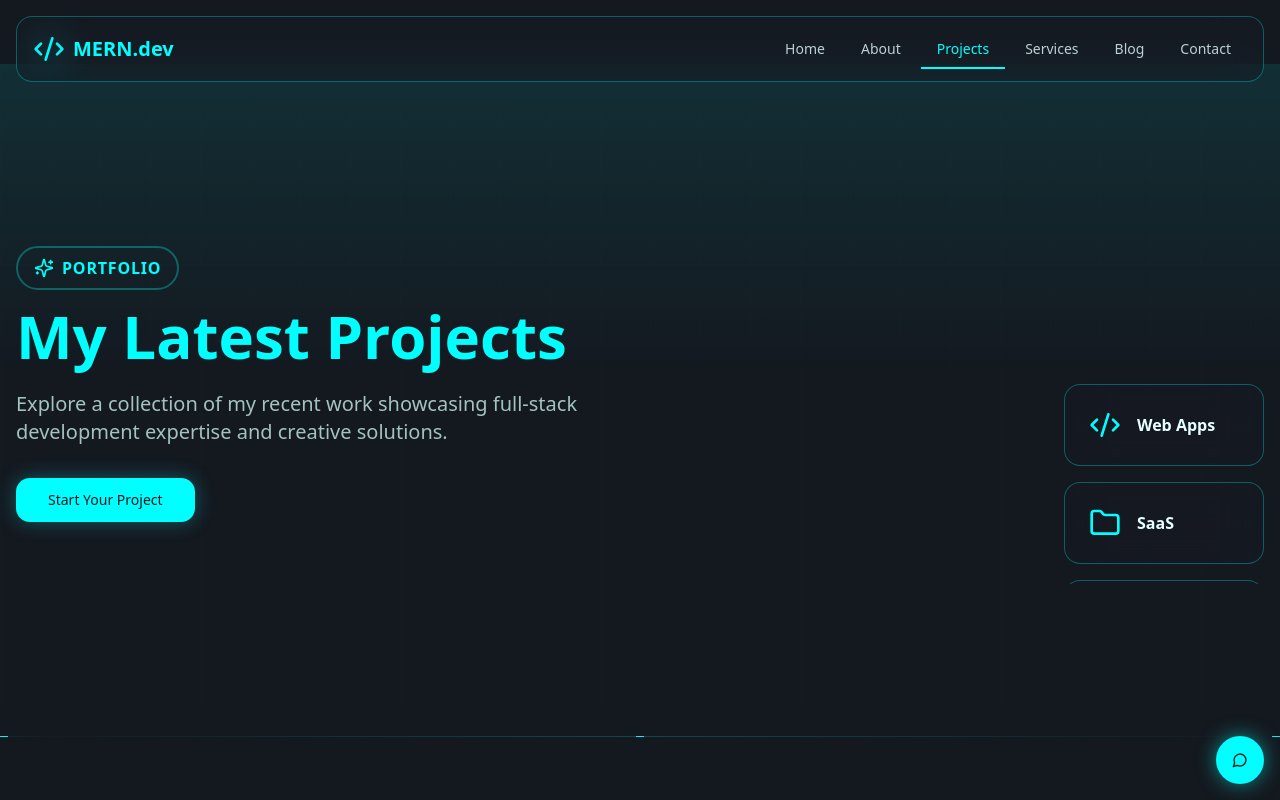
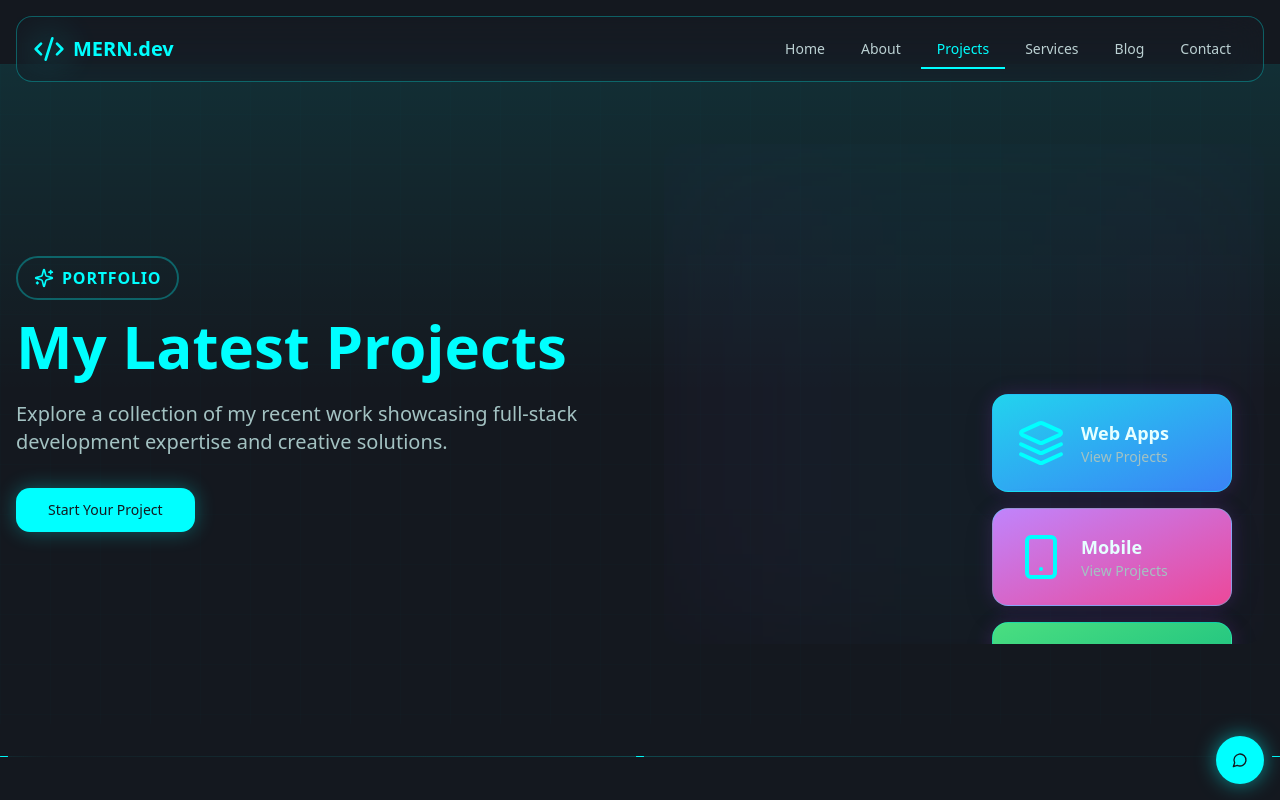
Before and after one commit to HassnainAli914/neo-chronos-dev-74065, a React (Vite) app: page /projects in a window 1280 px wide. Shown: the top 800 px of the page. Built offline with nearby package versions, Linux system fonts and the light colour scheme; the HTML template or start-up script is replaced by a standard one.

Commit message:
Add laser beam transition

```diff
--- a/src/components/LaserBeamTransition.tsx
+++ b/src/components/LaserBeamTransition.tsx
@@ -1,13 +1,13 @@
 import { motion } from "framer-motion";
 import { useEffect, useState } from "react";
-import { Code2, Folder, FileCode } from "lucide-react";
+import { Layers, Smartphone, Globe } from "lucide-react";
 
 const LaserBeamTransition = () => {
   const [animationPhase, setAnimationPhase] = useState<"code" | "beam" | "cards">("code");
 
   useEffect(() => {
-    const timer1 = setTimeout(() => setAnimationPhase("beam"), 500);
-    const timer2 = setTimeout(() => setAnimationPhase("cards"), 2000);
+    const timer1 = setTimeout(() => setAnimationPhase("beam"), 800);
+    const timer2 = setTimeout(() => setAnimationPhase("cards"), 2500);
     return () => {
       clearTimeout(timer1);
       clearTimeout(timer2);
@@ -15,129 +15,210 @@ const LaserBeamTransition = () => {
   }, []);
 
   const codeSnippets = [
-    "const project = {",
-    "  name: 'Awesome App',",
-    "  tech: ['React', 'Node'],",
-    "  status: 'deployed'",
-    "};",
+    "const projects = [",
+    "  { name: 'E-Commerce', ",
+    "    stack: 'MERN' },",
+    "  { name: 'SaaS Dashboard',",
+    "    tech: 'Next.js' },",
+    "  { name: 'Social App',",
+    "    db: 'MongoDB' }",
+    "];",
   ];
 
-  const projectCards = [
-    { icon: <Code2 className="w-8 h-8" />, label: "Web Apps" },
-    { icon: <Folder className="w-8 h-8" />, label: "SaaS" },
-    { icon: <FileCode className="w-8 h-8" />, label: "E-Commerce" },
+  const projectMockups = [
+    { icon: <Layers className="w-12 h-12" />, title: "Web Apps", gradient: "from-cyan-400 to-blue-500" },
+    { icon: <Smartphone className="w-12 h-12" />, title: "Mobile", gradient: "from-purple-400 to-pink-500" },
+    { icon: <Globe className="w-12 h-12" />, title: "SaaS", gradient: "from-green-400 to-emerald-500" },
   ];
 
   return (
-    <div className="relative w-full h-[400px] flex items-center justify-center overflow-hidden">
-      {/* Code Layer - Left Side */}
+    <div className="relative w-full h-[500px] flex items-center justify-center overflow-hidden rounded-lg">
+      {/* Background code text - full screen */}
       <motion.div
-        initial={{ opacity: 1 }}
+        initial={{ opacity: 0.6 }}
         animate={{
-          opacity: animationPhase === "code" ? 1 : 0,
-          x: animationPhase === "cards" ? -50 : 0
+          opacity: animationPhase === "code" ? 0.6 : animationPhase === "beam" ? 0.3 : 0,
         }}
-        transition={{ duration: 0.6, ease: "easeOut" }}
-        className="absolute left-0 top-1/2 -translate-y-1/2 z-10 font-mono text-sm text-primary/80 space-y-2"
+        transition={{ duration: 0.5 }}
+        className="absolute inset-0 font-mono text-xs text-muted-foreground/40 leading-relaxed overflow-hidden"
       >
+        <div className="p-8 space-y-1">
           {codeSnippets.map((line, i) => (
             <motion.div
               key={i}
-            initial={{ opacity: 0, x: -20 }}
+              initial={{ opacity: 0, x: -30 }}
               animate={{ opacity: 1, x: 0 }}
-            transition={{ delay: i * 0.1, duration: 0.4 }}
-            className="whitespace-pre"
+              transition={{ delay: i * 0.08, duration: 0.4 }}
             >
               {line}
             </motion.div>
           ))}
+        </div>
       </motion.div>
 
-      {/* Laser Beam Effect */}
+      {/* Laser Beam with Enhanced Effects */}
       <motion.div
-        initial={{ x: "-100%", opacity: 0 }}
+        initial={{ x: "-120%", opacity: 0 }}
         animate={{
-          x: animationPhase === "beam" || animationPhase === "cards" ? "100%" : "-100%",
+          x: animationPhase === "beam" || animationPhase === "cards" ? "120%" : "-120%",
           opacity: animationPhase === "beam" ? 1 : 0,
         }}
         transition={{
-          duration: 1.5,
-          ease: "easeInOut",
-          opacity: { duration: 0.3 }
+          duration: 1.8,
+          ease: [0.22, 1, 0.36, 1],
+          opacity: { duration: 0.4 }
         }}
-        className="absolute inset-y-0 w-1 z-20"
+        className="absolute inset-y-0 w-2 z-30"
+        style={{
+          filter: "blur(0px)",
+        }}
       >
-        {/* Main Beam */}
-        <div className="absolute inset-0 bg-gradient-to-r from-transparent via-primary to-transparent opacity-90" />
+        {/* Core beam - bright purple/cyan gradient */}
+        <div className="absolute inset-0 bg-gradient-to-b from-purple-400 via-cyan-400 to-purple-500 opacity-100"
+             style={{
+               boxShadow: "0 0 40px 10px rgba(168, 85, 247, 0.8), 0 0 80px 20px rgba(6, 182, 212, 0.6)"
+             }}
+        />
 
-        {/* Glow Effect */}
-        <div className="absolute inset-0 bg-primary blur-xl opacity-60" />
-        <div className="absolute inset-0 bg-primary blur-2xl opacity-40" />
+        {/* Inner glow */}
+        <div className="absolute inset-0 bg-white/40 blur-sm" />
 
-        {/* Glass Effect */}
-        <div className="absolute inset-0 bg-white/10 backdrop-blur-sm" />
+        {/* Outer glow layers */}
+        <div className="absolute inset-0 bg-purple-400 blur-xl opacity-70"
+             style={{ transform: "scaleX(3)" }}
+        />
+        <div className="absolute inset-0 bg-cyan-400 blur-2xl opacity-50"
+             style={{ transform: "scaleX(5)" }}
+        />
+        <div className="absolute inset-0 bg-purple-500 blur-3xl opacity-40"
+             style={{ transform: "scaleX(7)" }}
+        />
 
-        {/* Particles */}
-        {[...Array(8)].map((_, i) => (
+        {/* Particles around the beam */}
+        {[...Array(30)].map((_, i) => {
+          const isLeft = i % 2 === 0;
+          const yPos = (i * 3.5) % 100;
+          const delay = i * 0.04;
+          const xOffset = Math.random() * 40 + 20;
+
+          return (
             <motion.div
               key={i}
-            initial={{ opacity: 0 }}
-            animate={{
-              opacity: [0, 1, 0],
-              y: [-20, 20],
-              x: [-10, 10],
-            }}
+              initial={{ opacity: 0, scale: 0 }}
+              animate={animationPhase === "beam" ? {
+                opacity: [0, 1, 1, 0],
+                scale: [0, 1, 1.2, 0],
+                x: isLeft ? [-xOffset, -xOffset - 30] : [xOffset, xOffset + 30],
+                y: [0, Math.random() * 40 - 20],
+              } : {}}
               transition={{
-              duration: 1,
-              delay: i * 0.15,
-              repeat: 1,
+                duration: 1.2,
+                delay: delay,
                 ease: "easeOut"
               }}
-            className="absolute w-1 h-1 bg-primary rounded-full blur-sm"
+              className="absolute rounded-full"
               style={{
-              top: `${(i + 1) * 12}%`,
-              left: `${Math.random() * 20 - 10}px`,
+                top: `${yPos}%`,
+                left: isLeft ? -10 : 10,
+                width: `${Math.random() * 4 + 2}px`,
+                height: `${Math.random() * 4 + 2}px`,
+                background: i % 3 === 0
+                  ? "rgba(168, 85, 247, 0.8)"
+                  : i % 3 === 1
+                  ? "rgba(6, 182, 212, 0.8)"
+                  : "rgba(255, 255, 255, 0.9)",
+                boxShadow: `0 0 ${Math.random() * 10 + 5}px ${i % 2 === 0 ? "rgba(168, 85, 247, 0.9)" : "rgba(6, 182, 212, 0.9)"}`,
+              }}
+            />
+          );
+        })}
+
+        {/* Light streaks */}
+        {[...Array(5)].map((_, i) => (
+          <motion.div
+            key={`streak-${i}`}
+            initial={{ opacity: 0, scaleY: 0 }}
+            animate={animationPhase === "beam" ? {
+              opacity: [0, 0.6, 0],
+              scaleY: [0, 1, 0],
+            } : {}}
+            transition={{
+              duration: 0.8,
+              delay: i * 0.15,
+              ease: "easeInOut"
+            }}
+            className="absolute w-[2px] bg-gradient-to-b from-transparent via-white to-transparent"
+            style={{
+              height: "60%",
+              top: "20%",
+              left: `${(i - 2) * 3}px`,
+              opacity: 0.4,
             }}
           />
         ))}
       </motion.div>
 
-      {/* Project Cards Layer - Right Side */}
+      {/* Project Cards/Mockups - After beam passes */}
       <motion.div
-        initial={{ opacity: 0, scale: 0.9 }}
+        initial={{ opacity: 0, scale: 0.85, x: 100 }}
         animate={{
           opacity: animationPhase === "cards" ? 1 : 0,
-          scale: animationPhase === "cards" ? 1 : 0.9,
-          x: animationPhase === "cards" ? 0 : 50
+          scale: animationPhase === "cards" ? 1 : 0.85,
+          x: animationPhase === "cards" ? 0 : 100,
         }}
-        transition={{ duration: 0.8, ease: "easeOut", delay: 0.2 }}
-        className="absolute right-0 top-1/2 -translate-y-1/2 z-10 grid grid-cols-1 gap-4"
+        transition={{ duration: 0.9, ease: "easeOut", delay: 0.3 }}
+        className="absolute right-8 top-1/2 -translate-y-1/2 z-20 flex flex-col gap-4"
       >
-        {projectCards.map((card, i) => (
+        {projectMockups.map((mockup, i) => (
           <motion.div
             key={i}
-            initial={{ opacity: 0, x: 50 }}
-            animate={{
-              opacity: animationPhase === "cards" ? 1 : 0,
-              x: animationPhase === "cards" ? 0 : 50
+            initial={{ opacity: 0, x: 80, rotateY: -20 }}
+            animate={animationPhase === "cards" ? {
+              opacity: 1,
+              x: 0,
+              rotateY: 0,
+            } : {}}
+            transition={{
+              delay: 0.5 + i * 0.15,
+              duration: 0.6,
+              ease: "easeOut"
             }}
-            transition={{ delay: 0.4 + i * 0.15, duration: 0.5 }}
-            className="glass-card p-6 flex items-center gap-4 min-w-[200px] hover:scale-105 transition-transform"
+            className="relative group"
           >
-            <div className="text-primary">
-              {card.icon}
+            <div className={`glass-card p-6 rounded-2xl backdrop-blur-xl bg-gradient-to-br ${mockup.gradient} bg-opacity-10 border border-white/20 hover:scale-105 transition-all duration-300 min-w-[240px]`}
+                 style={{
+                   boxShadow: "0 8px 32px rgba(0, 0, 0, 0.1), 0 0 20px rgba(168, 85, 247, 0.2)",
+                 }}
+            >
+              <div className="flex items-center gap-4">
+                <div className="text-primary group-hover:scale-110 transition-transform">
+                  {mockup.icon}
                 </div>
-            <span className="font-semibold text-foreground">{card.label}</span>
+                <div>
+                  <h4 className="font-bold text-lg text-foreground">{mockup.title}</h4>
+                  <p className="text-sm text-muted-foreground">View Projects</p>
+                </div>
+              </div>
+
+              {/* Glow effect on hover */}
+              <motion.div
+                initial={{ opacity: 0 }}
+                whileHover={{ opacity: 1 }}
+                className={`absolute inset-0 rounded-2xl bg-gradient-to-br ${mockup.gradient} opacity-0 group-hover:opacity-20 blur-xl transition-opacity duration-300`}
+              />
+            </div>
           </motion.div>
         ))}
       </motion.div>
 
-      {/* Ambient Glow */}
+      {/* Ambient glow background */}
       <motion.div
         initial={{ opacity: 0 }}
-        animate={{ opacity: animationPhase === "beam" ? 0.3 : 0 }}
-        transition={{ duration: 0.5 }}
-        className="absolute inset-0 bg-primary/10 blur-3xl z-0"
+        animate={{
+          opacity: animationPhase === "beam" ? 0.4 : animationPhase === "cards" ? 0.2 : 0
+        }}
+        transition={{ duration: 0.8 }}
+        className="absolute inset-0 bg-gradient-to-r from-purple-500/20 via-cyan-500/20 to-purple-500/20 blur-3xl z-0"
       />
     </div>
   );
```
Lines whose indentation alone changed are shown as unchanged.
